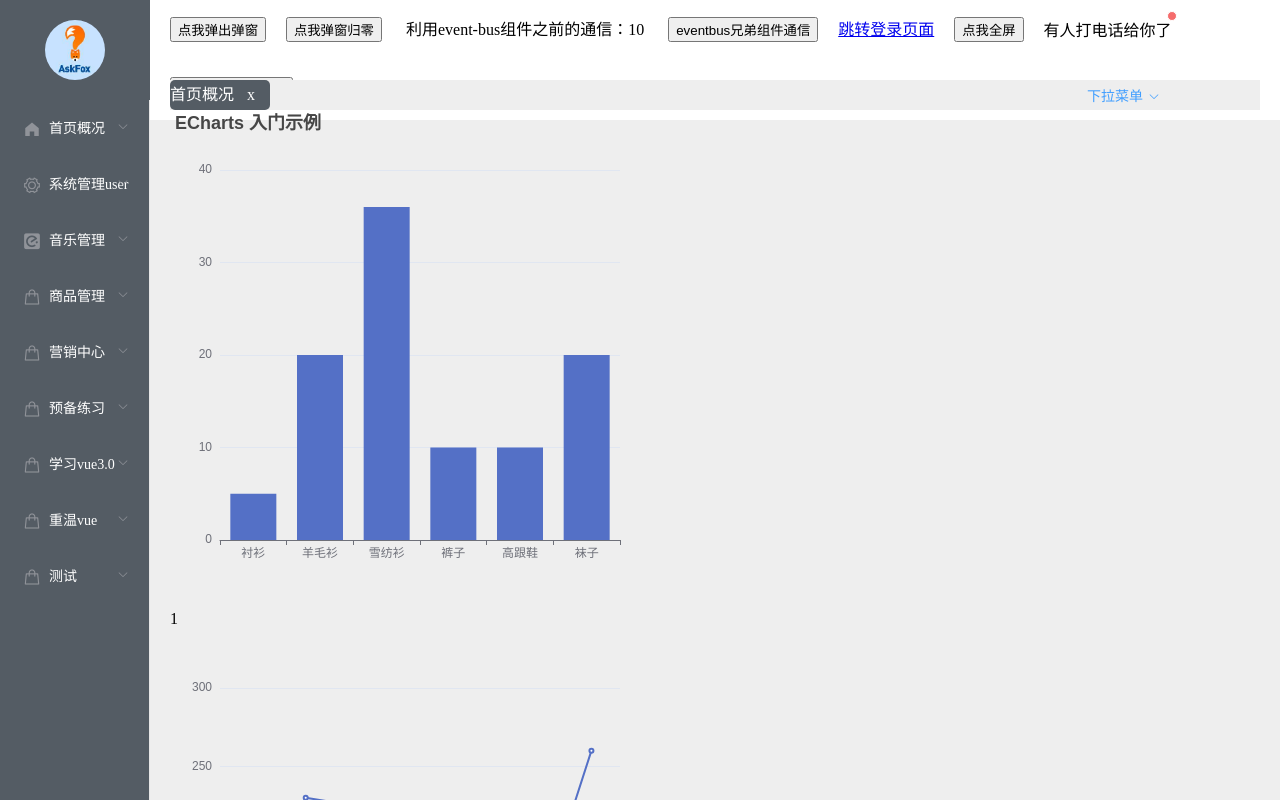
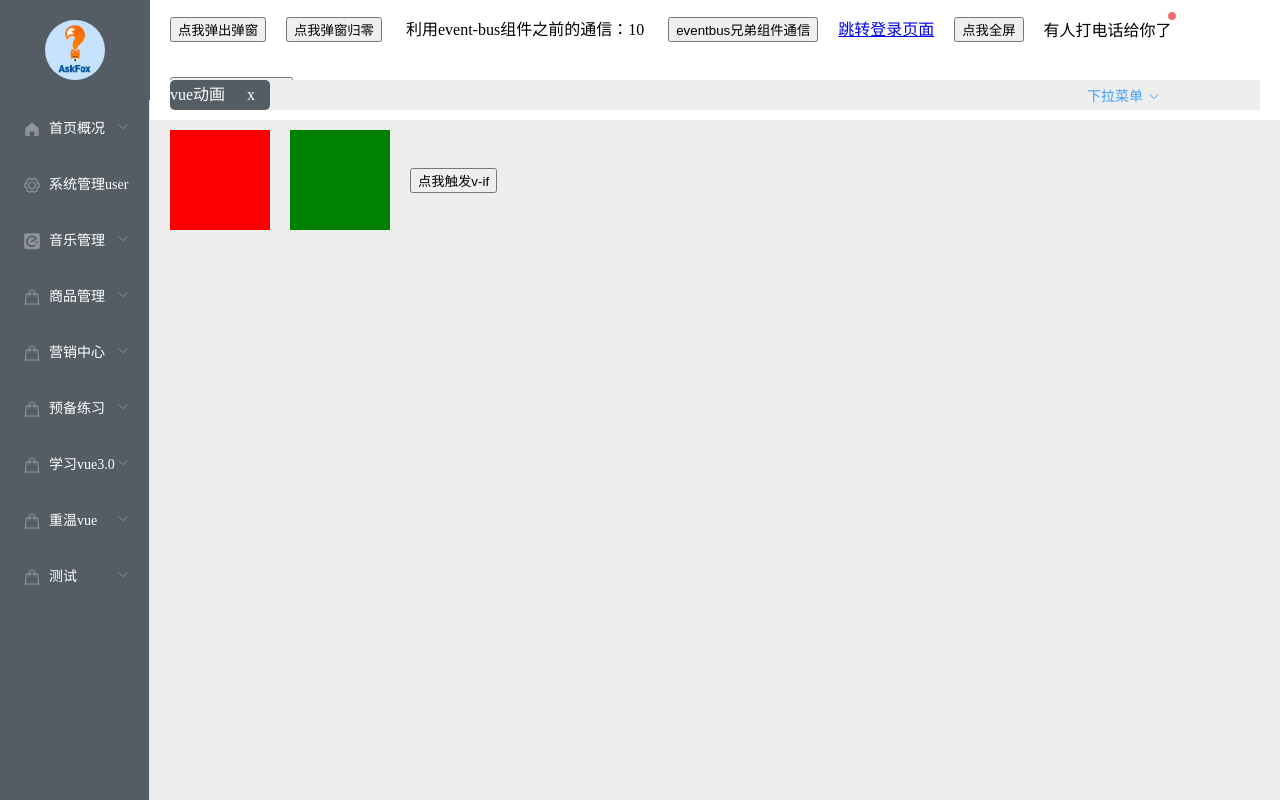
Before and after one commit to xxljunjun/vue-study, a Vue app: page /vueanimation in a window 1280 px wide. Before the commit this address led to /. Built offline with nearby package versions, Linux system fonts and the light colour scheme.

Commit message:
学习vue动画

```diff
--- /dev/null
+++ b/src/pages/good/vueanimation.vue
@@ -0,0 +1,89 @@
+<template>
+  <div class="vueanimation">
+    <div class="box">
+          <transition name="slide-fade">
+   <div class="box_1" v-if="status_1"></div>
+  </transition>
+
+      <div class="box_2" v-if="status_2"></div>
+      <div>
+        <button @click="show" class="btn">点我触发v-if</button>
+      </div>
+    </div>
+  </div>
+</template>
+<script>
+/*
+    v-if或v-show离开或进入时有6个class类名
+        ==>v-enter:
+        ==>v-enter-active:
+        ==>v-enter-to:
+        ==>v-leave:
+        ==>v-leave-active:
+        ==>v-leave-to:
+*/
+export default {
+  data() {
+    return {
+      status_1: true,
+      status_2: true,
+    };
+  },
+  components: {},
+  computed: {},
+  methods: {
+    show() {
+        this.status_1 = !this.status_1
+    }
+  },
+};
+</script>
+<style scoped lang='scss'>
+.slide-fade-enter{
+    //定义进入过渡的开始状态。在元素被插入之前生效，在元素被插入之后的下一帧移除。
+    transform: translateX(10px);
+     opacity: 0;
+}
+.slide-fade-enter-active{
+    transition: all .3s ease;
+}
+.slide-fade-enter-to{
+
+}
+.slide-fade-leave{
+
+}
+.slide-fade-leave-active{
+     transition: all .8s cubic-bezier(1.0, 0.5, 0.8, 1.0);
+}
+.slide-fade-leave-to{
+     transform: translateX(10px);
+     opacity: 0;
+}
+
+
+
+
+.vueanimation {
+  .box {
+    margin-top: 20px;
+    display: flex;
+    align-items: center;
+    .box_1 {
+      width: 100px;
+      height: 100px;
+      background: red;
+      margin-right: 20px;
+    }
+    .box_2 {
+      width: 100px;
+      height: 100px;
+      background: green;
+    }
+    .btn {
+      margin-left: 20px;
+      cursor: pointer;
+    }
+  }
+}
+</style>
--- a/src/pages/index.js
+++ b/src/pages/index.js
@@ -17,6 +17,7 @@ const MusicDetail = () => import("./music/MusicDetail.vue");
 //商品管理模块
 const GoodList = () => import("./good/GoodList.vue");
 const GoodAdd = () => import("./good/GoodAdd.vue");
+const vueanimation = () => import("./good/vueanimation.vue");
 
 //营销中心
 const Ad = () => import("./center/Ad.vue");
@@ -43,7 +44,6 @@ const donghua = () => import("./studyvue/donghua.vue");
 const apiFunction = () => import("./reviewVue/index.vue");
 const myMine = () => import("./reviewVue/myMine.vue");
 const selfInstruction = () => import("./reviewVue/selfInstruction.vue");
-
 const mytransition = () => import("./reviewVue/mytransition.vue");
 const other = () => import("./reviewVue/other.vue");
 const communicat = () => import("./reviewVue/communicat.vue");
@@ -199,6 +199,13 @@ const routes = [
         path: "/good/add/:id",
         component: GoodAdd,
         isNotNav: true,
+      },
+      {
+        id: 1303,
+        text: "vue动画",
+        name: "vue动画",
+        path: "/vueanimation",
+        component: vueanimation,
       },
     ],
   },
```
